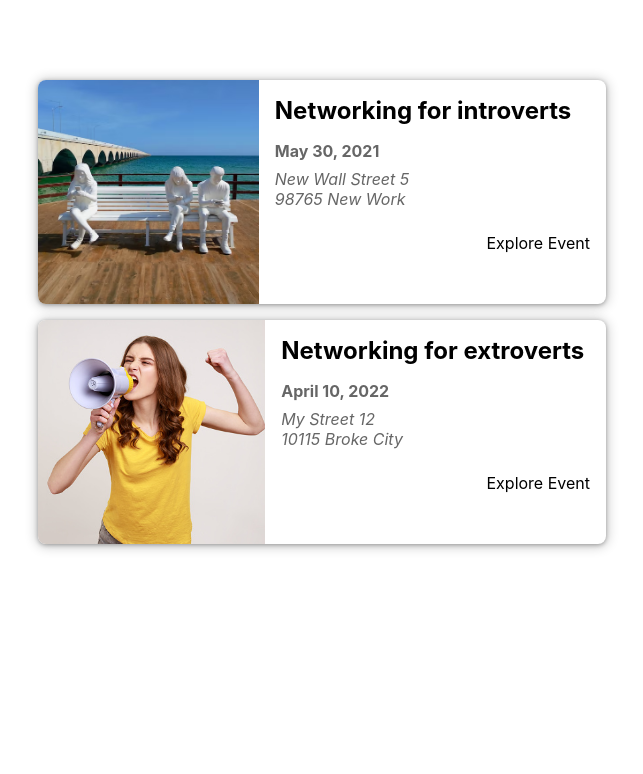
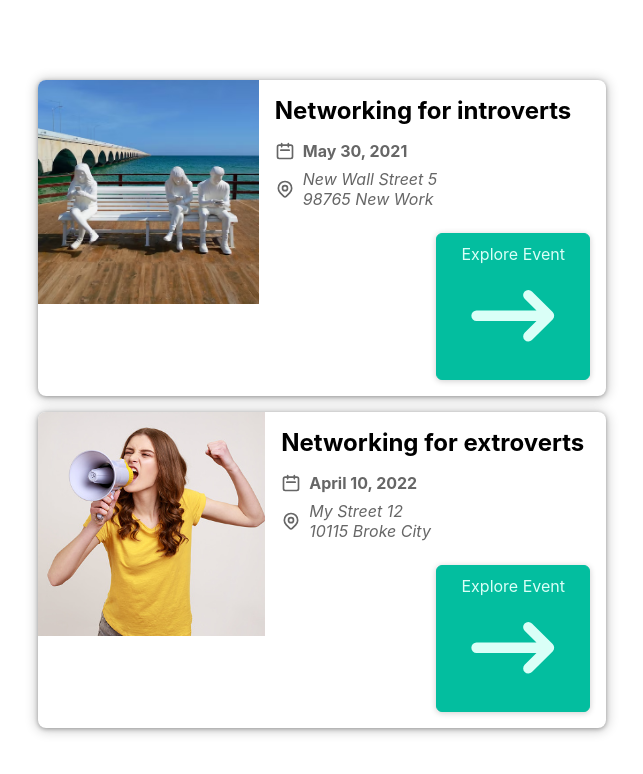
Before and after one commit to kishankarena/nextjs-practice, a Next.js app: page / in a window 1280 px wide. Shown: the top 774 px of the page, without its empty margins (338-981 px from the left). Built offline with nearby package versions, Linux system fonts and the light colour scheme.

Commit message:
add custom button and Icons

```diff
--- a/components/events/EventItem.js
+++ b/components/events/EventItem.js
@@ -1,5 +1,9 @@
-import Link from 'next/link';
+import Button from '../ui/Button';
 import classes from './event-item.module.css';
+import DateIcon from '../icons/date-icon';
+import AddressIcon from '../icons/address-icon';
+import ArrowRightIcon from '../icons/arrow-right-icon';
+
 const EventItem = (props) => {
   const { title, image, date, location, id } = props;
   const formattedDate = new Date(date).toLocaleDateString('en-US', {
@@ -16,14 +20,21 @@
         <div className={classes.summary}>
           <h2>{title}</h2>
           <div className={classes.date}>
+            <DateIcon />
             <time>{formattedDate}</time>
           </div>
           <div className={classes.address}>
+            <AddressIcon />
             <address>{formattedAddress}</address>
           </div>
         </div>
         <div className={classes.actions}>
-          <Link href={exploreLink}>Explore Event</Link>
+          <Button link={exploreLink}>
+            <span>Explore Event</span>
+            <span>
+              <ArrowRightIcon />
+            </span>
+          </Button>
         </div>
       </div>
     </li>
--- /dev/null
+++ b/components/icons/address-icon.js
@@ -0,0 +1,25 @@
+function AddressIcon() {
+  return (
+    <svg
+      xmlns='http://www.w3.org/2000/svg'
+      fill='none'
+      viewBox='0 0 24 24'
+      stroke='currentColor'
+    >
+      <path
+        strokeLinecap='round'
+        strokeLinejoin='round'
+        strokeWidth={2}
+        d='M17.657 16.657L13.414 20.9a1.998 1.998 0 01-2.827 0l-4.244-4.243a8 8 0 1111.314 0z'
+      />
+      <path
+        strokeLinecap='round'
+        strokeLinejoin='round'
+        strokeWidth={2}
+        d='M15 11a3 3 0 11-6 0 3 3 0 016 0z'
+      />
+    </svg>
+  );
+}
+
+export default AddressIcon;
--- /dev/null
+++ b/components/icons/arrow-right-icon.js
@@ -0,0 +1,17 @@
+function ArrowRightIcon() {
+  return (
+    <svg
+      xmlns='http://www.w3.org/2000/svg'
+      viewBox='0 0 20 20'
+      fill='currentColor'
+    >
+      <path
+        fillRule='evenodd'
+        d='M12.293 5.293a1 1 0 011.414 0l4 4a1 1 0 010 1.414l-4 4a1 1 0 01-1.414-1.414L14.586 11H3a1 1 0 110-2h11.586l-2.293-2.293a1 1 0 010-1.414z'
+        clipRule='evenodd'
+      />
+    </svg>
+  );
+}
+
+export default ArrowRightIcon;
--- /dev/null
+++ b/components/icons/date-icon.js
@@ -0,0 +1,19 @@
+function DateIcon() {
+  return (
+    <svg
+      xmlns='http://www.w3.org/2000/svg'
+      fill='none'
+      viewBox='0 0 24 24'
+      stroke='currentColor'
+    >
+      <path
+        strokeLinecap='round'
+        strokeLinejoin='round'
+        strokeWidth={2}
+        d='M8 7V3m8 4V3m-9 8h10M5 21h14a2 2 0 002-2V7a2 2 0 00-2-2H5a2 2 0 00-2 2v12a2 2 0 002 2z'
+      />
+    </svg>
+  );
+}
+
+export default DateIcon;
--- /dev/null
+++ b/components/ui/Button.js
@@ -0,0 +1,12 @@
+import Link from 'next/link';
+import classes from './button.module.css';
+
+const Button = (props) => {
+  return (
+    <Link href={props.link}>
+      <a className={classes.btn}>{props.children}</a>
+    </Link>
+  );
+};
+
+export default Button;
--- /dev/null
+++ b/components/ui/button.module.css
@@ -0,0 +1,18 @@
+.btn {
+    text-decoration: none;
+    cursor: pointer;
+    font: inherit;
+    background-color: #03be9f;
+    border: 1px solid #03be9f;
+    border-radius: 6px;
+    color: #dafff7;
+    padding: 0.5rem 1.5rem;
+    text-align: center;
+    box-shadow: 0 1px 6px rgba(0, 0, 0, 0.2);
+  }
+
+  .btn:hover,
+  .btn:active {
+    background-color: #02afa1;
+    border-color: #02afa1;
+  }
```
